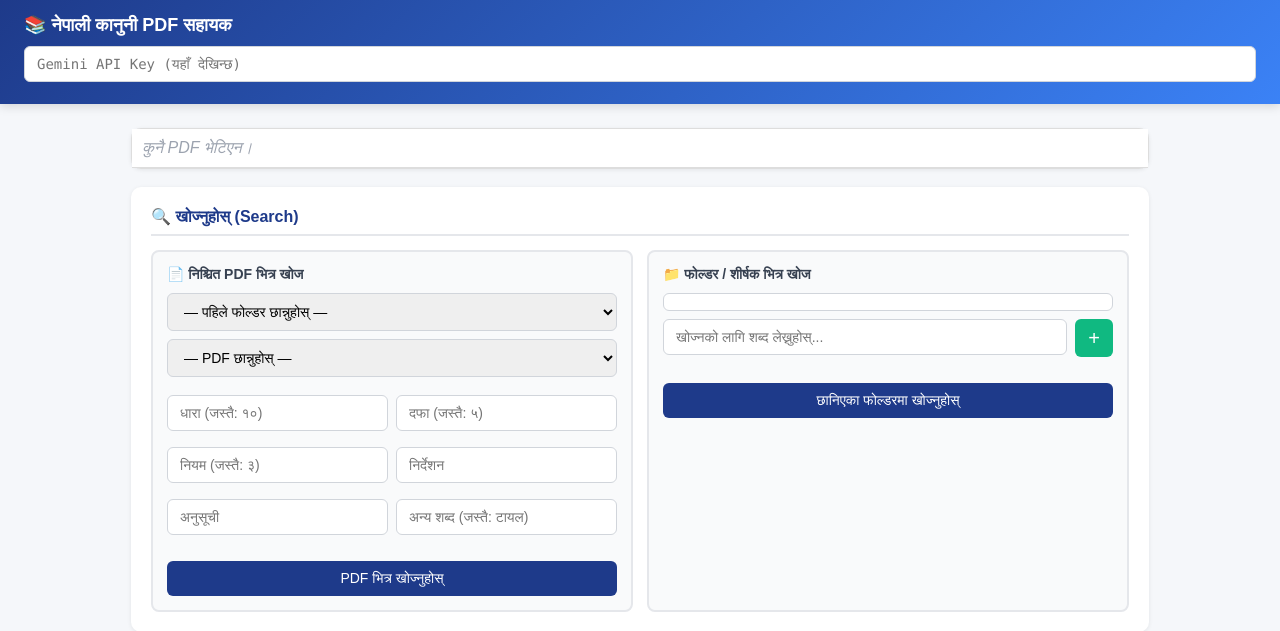
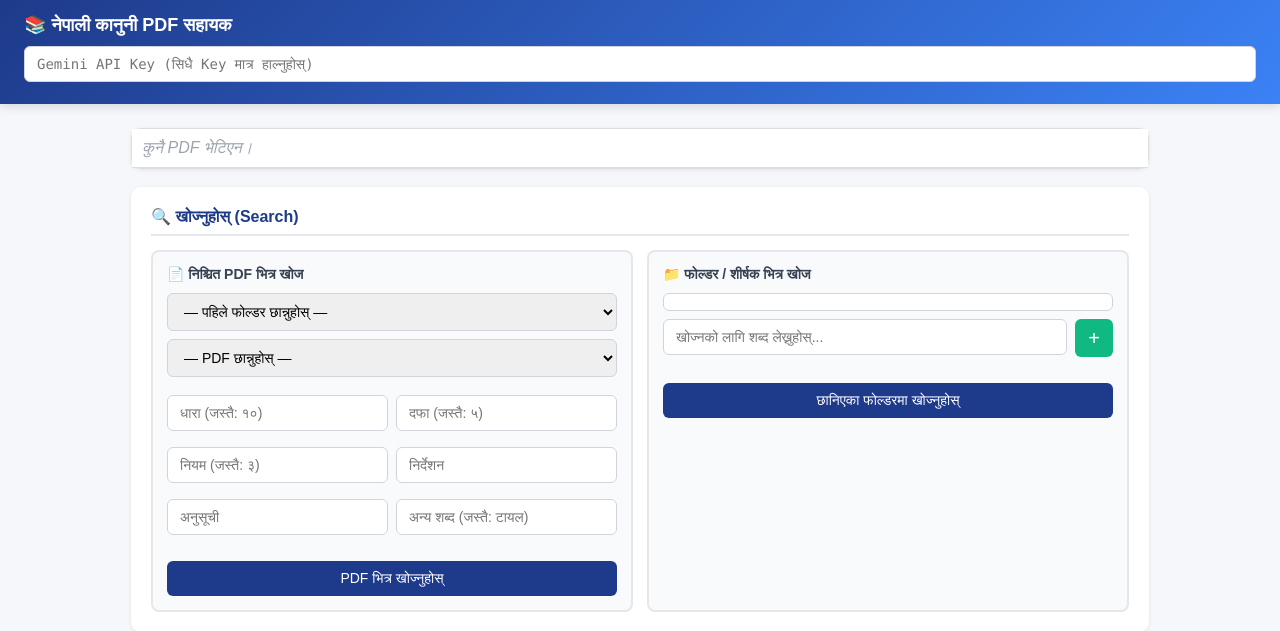
Before and after one commit to barshapbp2026/any-pdf-, a Flask app: page / in a window 1280 px wide. Shown: the top 631 px of the page. Run offline with Flask 3, Linux system fonts and the light colour scheme; data that the repository does not hold is empty.

Commit message:
Fix: Sanitize API key and use only stable Gemini models

```diff
--- a/app.py
+++ b/app.py
@@ -5,7 +5,7 @@ from flask import Flask, render_template, request, jsonify
 import fitz
 from dotenv import load_dotenv
 
-load_dotenv() # .env फाइल भए लोड गर्ने
+load_dotenv()
 
 app = Flask(__name__)
 
@@ -132,7 +132,6 @@ def search():
     mode = data.get("mode", "all")
     target = data.get("target", "")
     targets = data.get("targets", [])
-
     queries = data.get("queries", [])
 
     dhara = (data.get("dhara") or "").strip()
@@ -152,7 +151,7 @@ def search():
     if queries: final_queries.extend(queries)
 
     if not final_queries:
-        return jsonify({"error": "खोज शब्द खाली छ। कृपया कुनै एउटा बक्समा लेख्नुहोस्।"}), 400
+        return jsonify({"error": "खोज शब्द खाली छ।"}), 400
 
     filepath = target if mode == "specific" else None
     folders = targets if mode == "folder" else None
@@ -163,7 +162,15 @@ def search():
 def chat():
     data = request.get_json() or {}
     queries = data.get("queries", [])
-    api_key = (data.get("api_key") or "").strip()
+    raw_api_key = (data.get("api_key") or "").strip()
+
+    # यदि प्रयोगकर्ताले GEMINI_API_KEY=... भनेर हाल्यो भने पनि सफा गर्ने
+    if raw_api_key.startswith("GEMINI_API_KEY="):
+        raw_api_key = raw_api_key.split("=", 1)[1].strip()
+
+    api_key = raw_api_key
+    if not api_key:
+        api_key = os.environ.get("GEMINI_API_KEY", "").strip()
 
     if not queries or not any(q.strip() for q in queries):
         return jsonify({"error": "प्रश्न खाली छ।"}), 400
@@ -180,8 +187,8 @@ def chat():
         context = "\n".join(ctx_lines) if ctx_lines else "कुनै मिल्दो सामग्री भेटिएन।"
         prompt = f"तपाईं नेपाली कानुनी सहायक हुनुहुन्छ। तल दिइएको PDF सामग्रीको आधारमा प्रश्नको जवाफ दिनुहोस्।\n\nPDF सामग्री:\n{context}\n\nप्रश्न: {query_str}\n"
 
+        # गुगलले आधिकारिक रूपमा सपोर्ट गर्ने मोडेलहरू मात्र
         models_to_try = [
-            "gemini-2.0-flash",
             "gemini-1.5-flash",
             "gemini-1.5-pro",
             "gemini-1.5-flash-8b"
--- a/templates/index.html
+++ b/templates/index.html
@@ -69,7 +69,7 @@
 
 <header>
   <h1>📚 नेपाली कानुनी PDF सहायक</h1>
-  <input type="text" id="apiKey" placeholder="Gemini API Key (यहाँ देखिन्छ)">
+  <input type="text" id="apiKey" placeholder="Gemini API Key (सिधै Key मात्र हाल्नुहोस्)">
 </header>
 
 <div class="container">
@@ -135,7 +135,6 @@
   <div class="card">
     <h2>📋 नतिजा</h2>
     <div id="answerWrap"></div>
-    <!-- यहाँ बाट 'अझै कुनै खोज गरिएको छैन' हटाएर खाली राखिएको छ -->
     <div id="resultsWrap"></div>
   </div>
 </div>
@@ -324,7 +323,6 @@ async function doSearch(type) {
     }
   }
 
-  // यहाँ सर्च गर्दा पुरानो 'अझै कुनै खोज गरिएको छैन' हटाएर लोड हुँदैछ देखाउने
   $('#resultsWrap').innerHTML = '<div class="empty">खोजिँदै...</div>';
   const r = await fetch('/search', {
     method:'POST', headers:{'Content-Type':'application/json'},
```
